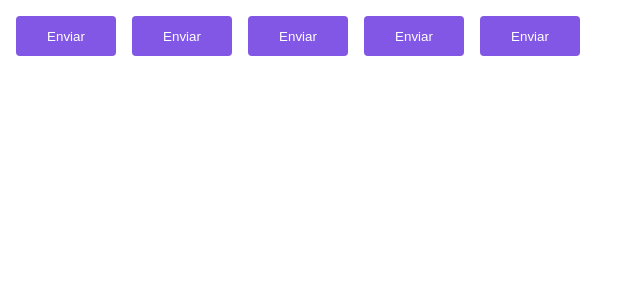
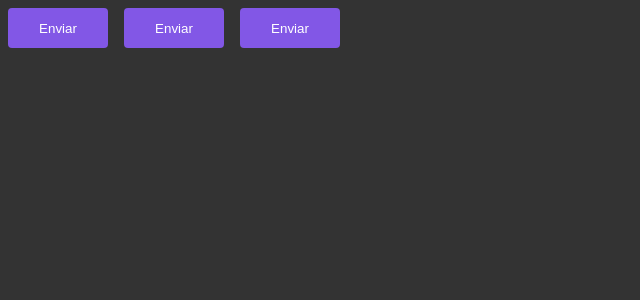
Before and after one commit to glauberbandeira/pomodoro-ignite, a React (Vite) app: page / in a window 1280 px wide. Shown: the top 300 px of the page, without its empty margins (0-640 px from the left). Built offline with nearby package versions, Linux system fonts and the light colour scheme.

Commit message:
global styles

```diff
--- a/src/App.tsx
+++ b/src/App.tsx
@@ -1,6 +1,7 @@
 import { ThemeProvider } from "styled-components";
 import { Button } from "./components/Button";
 import { defaultTheme } from "./styles/themes/default";
+import { GlobalStyle } from "./styles/themes/global";
 
 export function App() {
   return (
@@ -8,9 +9,9 @@
       <ThemeProvider theme={defaultTheme}>
         <Button variant="primary" />
         <Button variant="secondary" />
-        <Button variant="success" />
-        <Button variant="primary" />
-        <Button variant="danger" />
+        <Button />
+
+        <GlobalStyle />
       </ThemeProvider>
     </>
   );
--- /dev/null
+++ b/src/styles/themes/global.ts
@@ -0,0 +1,13 @@
+import { createGlobalStyle } from 'styled-components'
+
+export const GlobalStyle = createGlobalStyle`
+  * {
+    margin: 0;
+    padding: 0;
+    box-sizing: border-box;
+  }
+  body {
+    background: #333;
+    color: #FFF;
+  }
+`;
```
